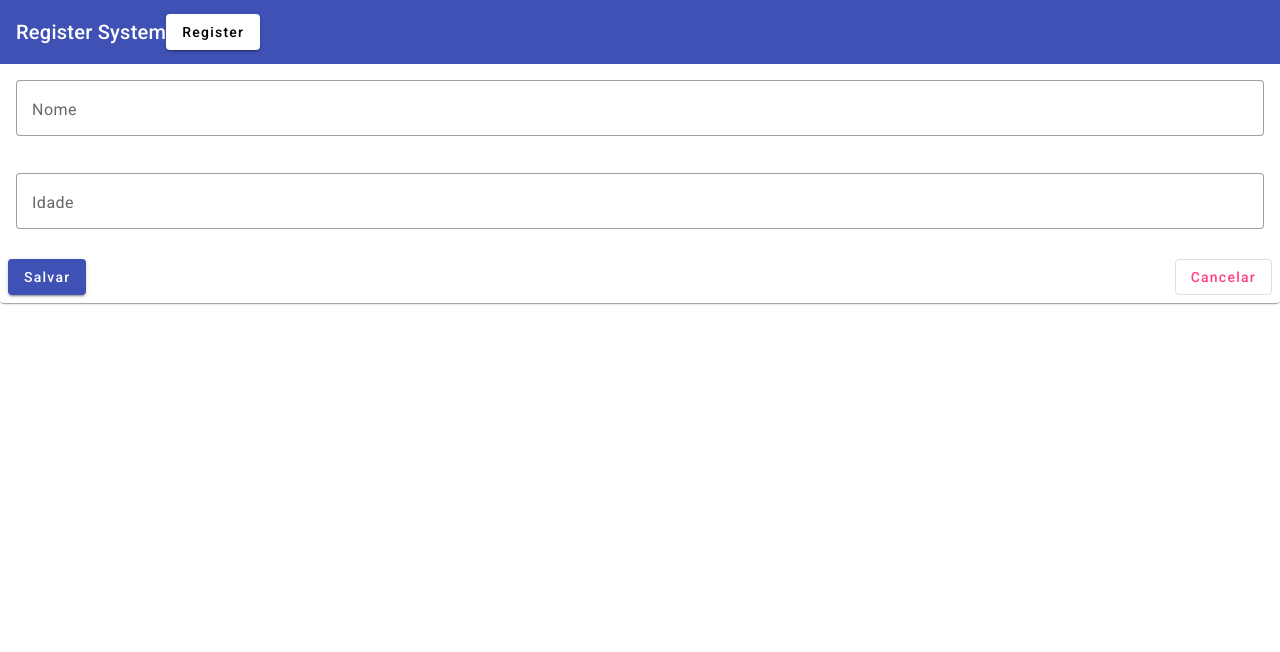
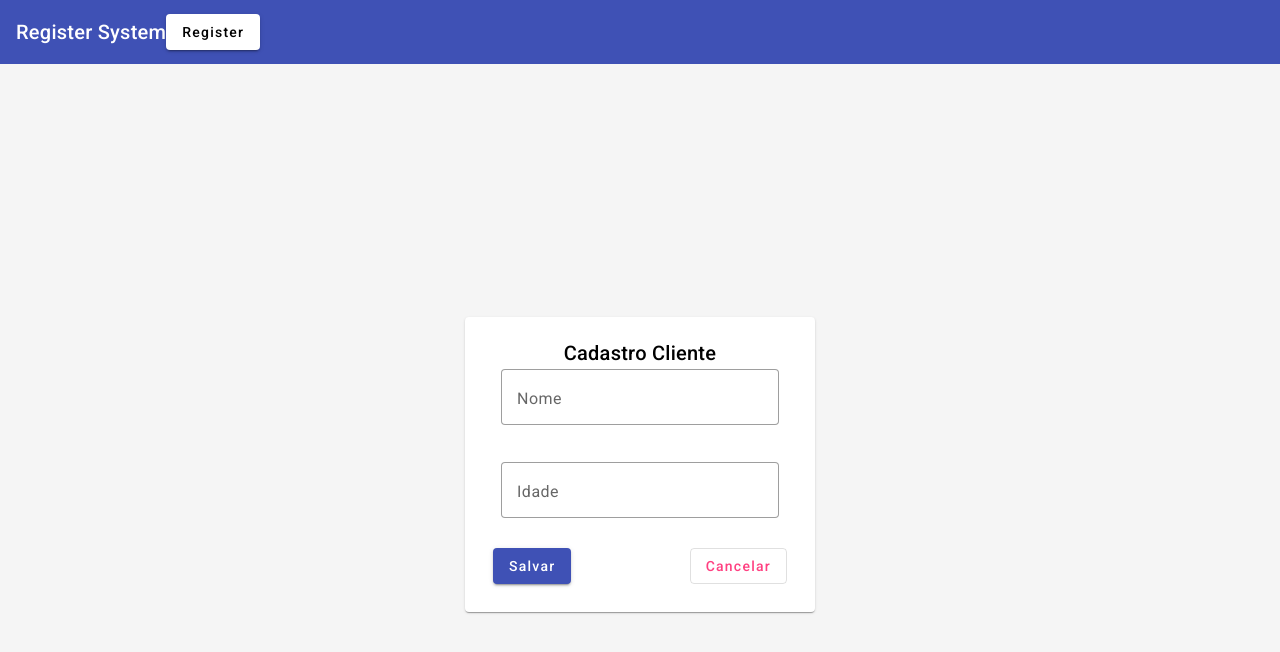
Before and after one commit to annalauracosta/angular15, an Angular app in the folder cadastro-cliente/: page /registrar in a window 1280 px wide. Shown: the top 652 px of the page. Built offline with nearby package versions, Linux system fonts and the light colour scheme.

Commit message:
cadastro-cliente.component.html

```diff
--- a/cadastro-cliente/src/app/clientes/cadastro-cliente/cadastro-cliente.component.html
+++ b/cadastro-cliente/src/app/clientes/cadastro-cliente/cadastro-cliente.component.html
@@ -1,17 +1,17 @@
-<div>
-  <mat-card>
+<div class="container">
+     <mat-card class="register-card">
+       <mat-card-title>Cadastro Cliente</mat-card-title>
        <mat-card-content>
          <mat-form-field appearance="outline" class="full-width">
            <mat-label>Nome</mat-label>
-        <input matInput placeholder="Digite seu nome" [(ngModel)]="name" name="name">
+           <input matInput placeholder="Digite seu nome" [(ngModel)]="name">
          </mat-form-field>
 
          <mat-form-field appearance="outline" class="full-width">
            <mat-label>Idade</mat-label>
-        <input matInput type="number" placeholder="Digite sua idade" [(ngModel)]="age" name="age">
+           <input matInput type="number" placeholder="Digite sua idade" [(ngModel)]="age">
          </mat-form-field>
        </mat-card-content>
-
        <mat-card-actions class="actions">
          <button mat-raised-button color="primary" (click)="register()">Salvar</button>
          <button mat-stroked-button color="accent" (click)="goToList()">Cancelar</button>
```
Lines whose indentation alone changed are shown as unchanged.
